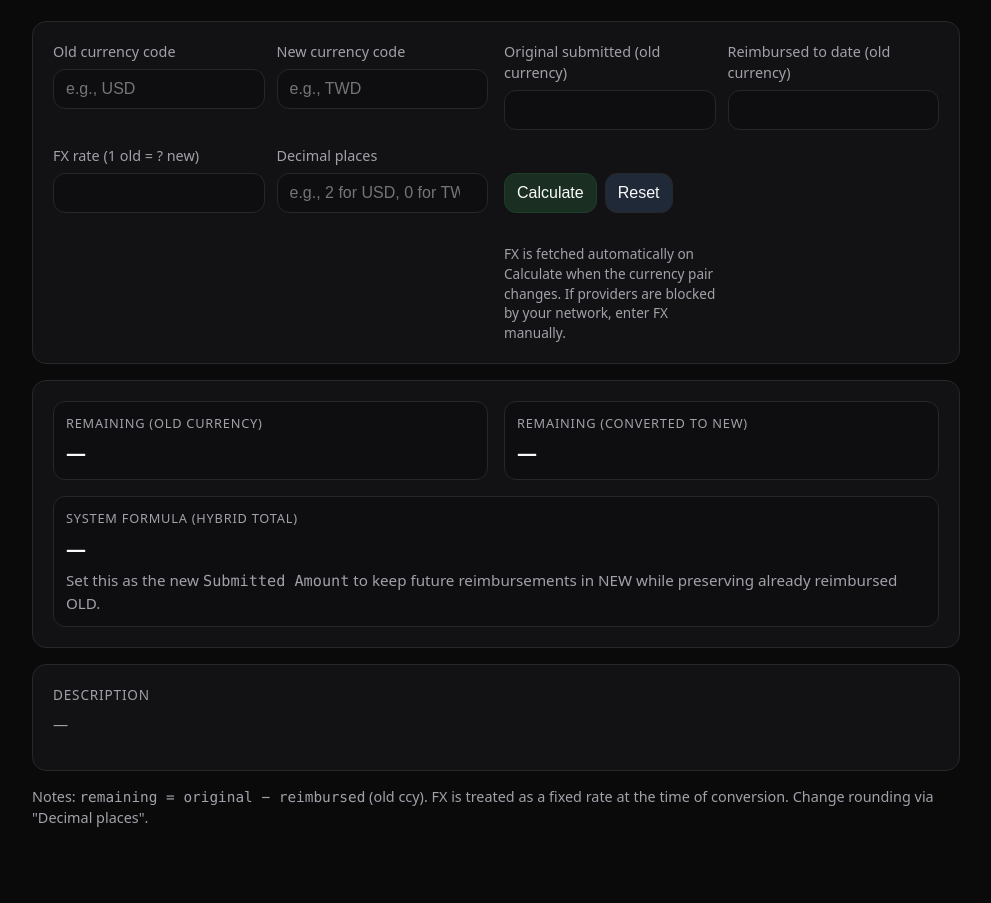
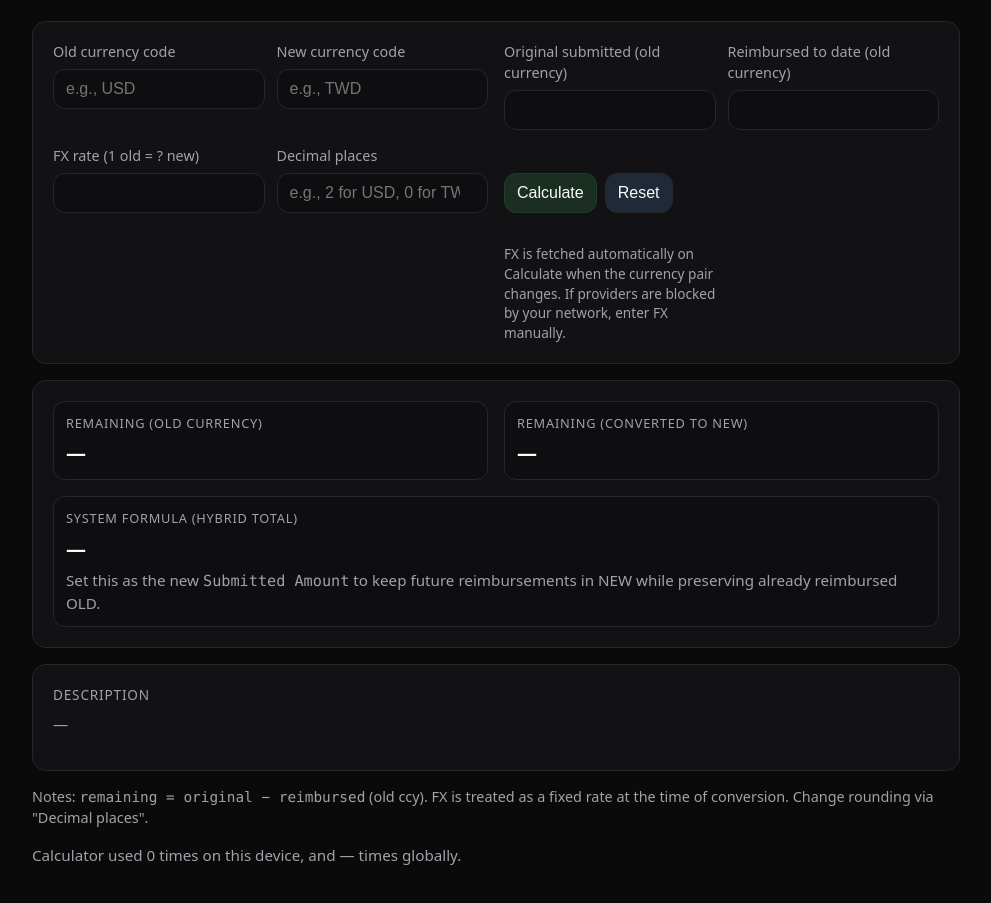
Before and after one commit to iamjeffchiu/reimbursement-plan-calculator, a plain HTML site: page index.html in a window 1280 px wide. Shown: the part 103-1006 px from the top of the page, without its empty margins (144-1135 px from the left). Before the commit the page ends 978 px from the top, so only its background shows below. Drawn offline with Linux system fonts and the light colour scheme.

Commit message:
Update index.html

```diff
--- a/index.html
+++ b/index.html
@@ -89,6 +89,11 @@
 
     <footer>
       <p>Notes: <span class="mono">remaining = original − reimbursed</span> (old ccy). FX is treated as a fixed rate at the time of conversion. Change rounding via "Decimal places".</p>
+    <p class="muted">
+  Calculator used <span id="usageCount">0</span> times on this device,
+  and <span id="usageCountGlobal">—</span> times globally.
+</p>
+
     </footer>
   </div>
 
```
